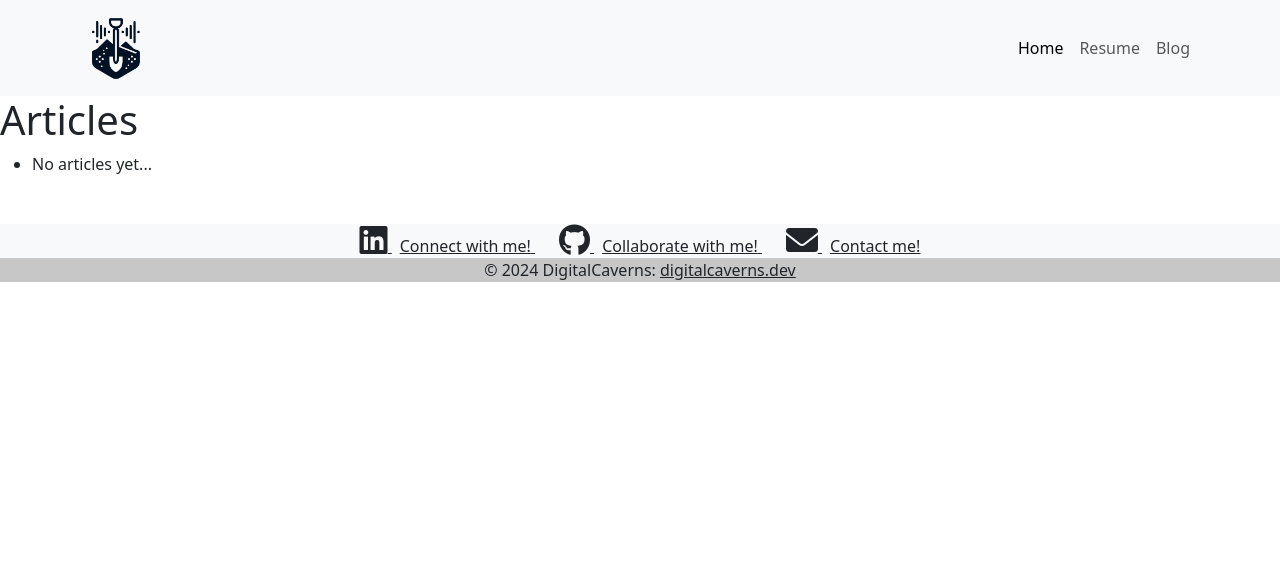
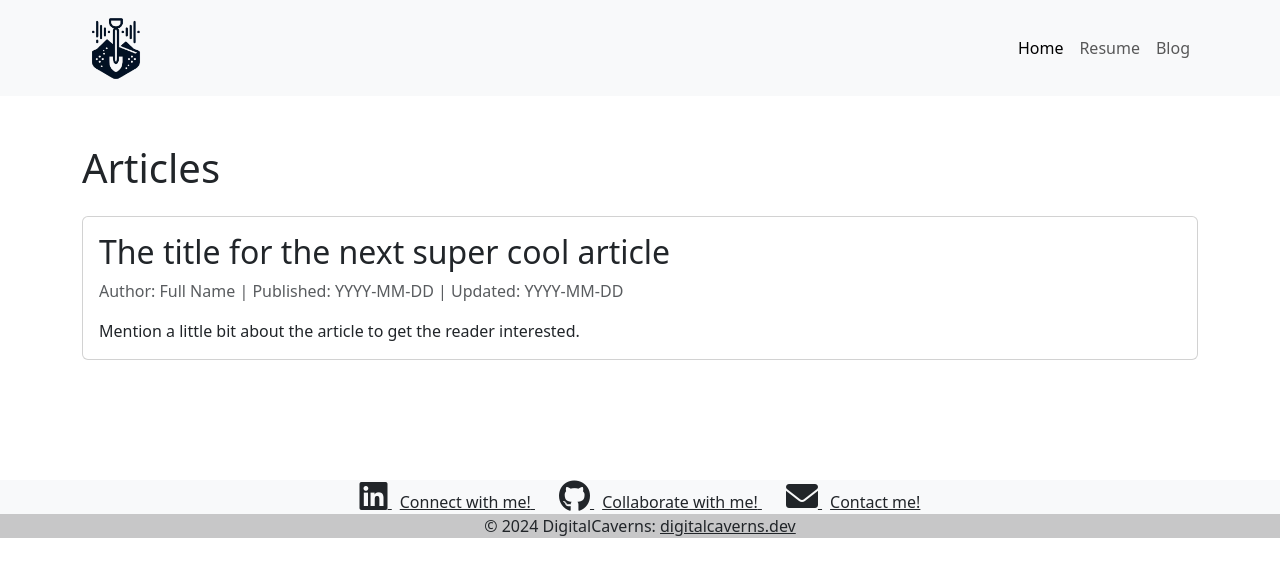
Before and after one commit to albertovallef/digital-caverns, a Django app: template digcaverns/blog/templates/blog/index.html in a window 1280 px wide. Shown: the top 577 px of the page. Run offline with Django 5.2, Linux system fonts and the light colour scheme; the template is opened without the code that fills it, so the values that code supplies are empty; some libraries are stand-ins or nearby versions.

Commit message:
Add list article view for blog index

```diff
--- a/digcaverns/blog/models.py
+++ b/digcaverns/blog/models.py
@@ -13,6 +13,8 @@ class User(models.Model):
     first_name = models.CharField(max_length=30)
     last_name = models.CharField(max_length=30)
 
+    def __str__(self) -> str:
+        return f"{self.first_name} {self.last_name}"
 
 class ArticleManger(models.Manager):
     def published(self):
@@ -25,6 +27,7 @@ class Article(models.Model):
     """
     title = models.CharField(max_length=100)
     content = models.TextField()  # Store markdown text
+    about = models.TextField(max_length=280, default="")  # Forces about to be concise!
     image = models.ImageField(upload_to='articles_imgs/',
                               null=True, blank=True)
     author = models.ForeignKey(to=User,
--- a/digcaverns/blog/templates/blog/index.html
+++ b/digcaverns/blog/templates/blog/index.html
@@ -1,12 +1,34 @@
 {% extends "blog/blog_base.html" %}
 
 {% block content %}
-<h1>Articles</h1>
-<ul>
-  {% for article in object_list %}
-    <li> {{article.publish_date|date}} - {{ article.title }}</li>
-  {% empty %}
-    <li>No articles yet... </li>
-  {% endfor %}
-</ul>
+<div class="container py-5">
+    <h1 class="mb-4">Articles</h1>
+    <div class="row">
+        <!-- Repeat the above block for each article -->
+        {% for article in articles_list %}
+            <div class="col-12 mb-4">
+                <div class="card">
+                    <div class="card-body">
+                        <h2 class="card-title">{{ article.title }}</h2>
+          <p class="text-muted"> {{ article.author }} | Published: {{ article.publish_date }} | Updated: {{ article.updated_date }}</p>
+                        <p class="card-text">{{ article.about}}</p>
+                    </div>
+                </div>
+            </div>
+        <!-- Example of a single article -->
+            {% empty %}
+              <div class="col-12 mb-4">
+                  <div class="card">
+                      <div class="card-body">
+                          <h2 class="card-title">The title for the next super cool article</h2>
+                          <p class="text-muted">Author: Full Name | Published: YYYY-MM-DD | Updated: YYYY-MM-DD</p>
+                          <p class="card-text">Mention a little bit about the article to get the reader interested.</p>
+                      </div>
+                  </div>
+              </div>
+
+        {% endfor %}
+    </div>
+</div>
+
 {% endblock content %}
--- a/digcaverns/blog/urls.py
+++ b/digcaverns/blog/urls.py
@@ -1,8 +1,7 @@
 from django.urls import path
 
-from blog.views import ArticleListView, blog
+from blog.views import ArticleListView
 
 urlpatterns = [
-    #path('blog', ArticleListView.as_view(), name='articles-list'),
-    path('blog', blog, name='blog'),
+    path('', ArticleListView.as_view(), name='blog'),
 ]
--- a/digcaverns/digcaverns/urls.py
+++ b/digcaverns/digcaverns/urls.py
@@ -22,7 +22,7 @@ from django.urls import path, include
 urlpatterns = [
     path('admin/', admin.site.urls),
     path('', include('mysite.urls')),
-    path('', include('blog.urls'))
+    path('blog/', include('blog.urls'))
 ]
 
 urlpatterns += static(settings.MEDIA_URL, document_root = settings.MEDIA_ROOT)
```
Also changed, not shown: digcaverns/blog/views.py (+7 -5 lines), digcaverns/blog/migrations/0002_article_about.py (added).
